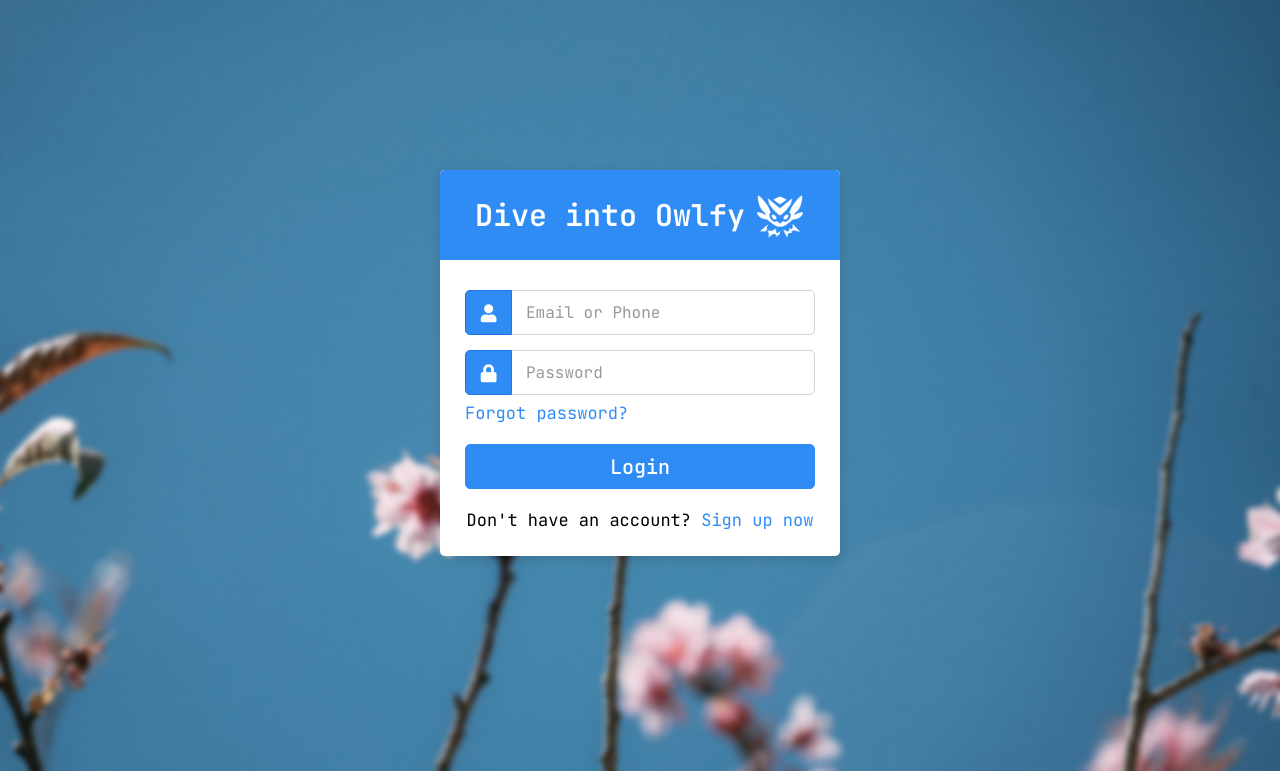
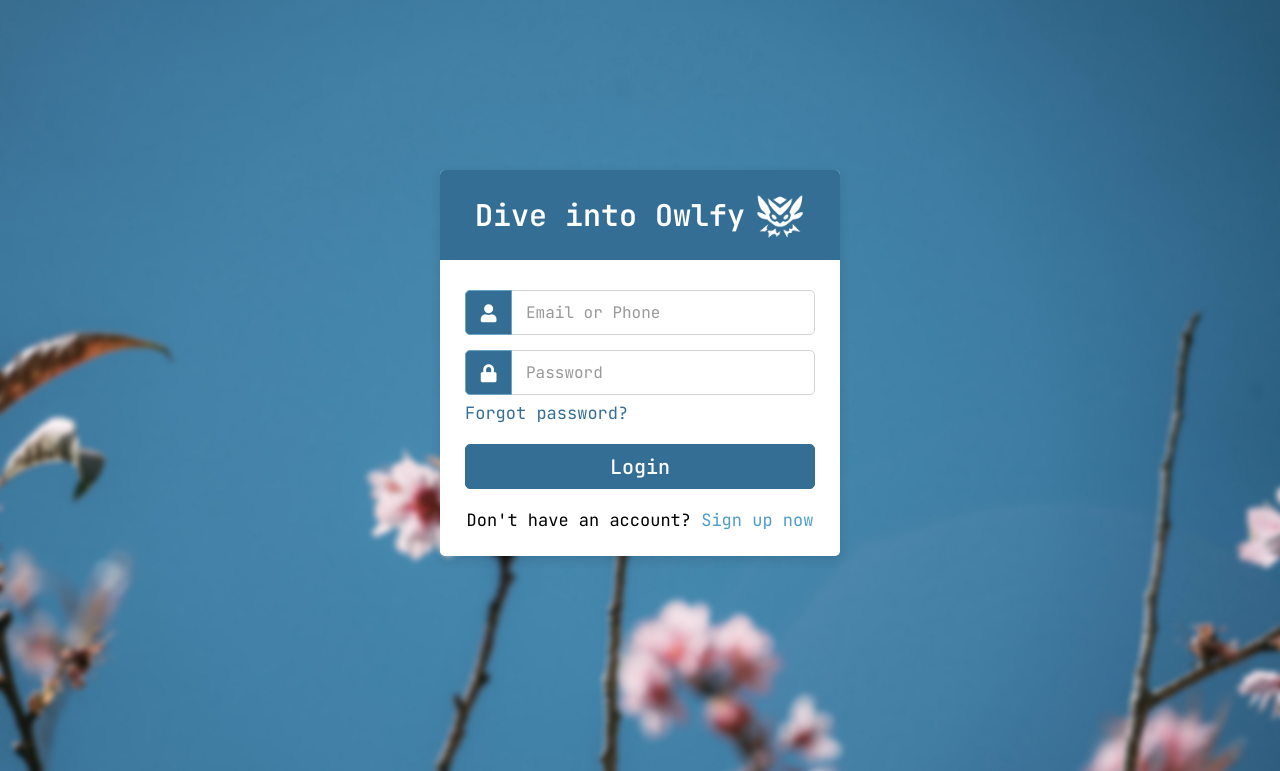
Before and after one commit to daFoggo/Django-Image-Gallery, a Django app: page /login in a window 1280 px wide. Shown: the top 771 px of the page. Run offline with Django 4.2, Linux system fonts and the light colour scheme.

Commit message:
reduce sign up form size. change color pallete of login

```diff
--- a/static/css/login.css
+++ b/static/css/login.css
@@ -38,7 +38,7 @@ input[type="submit"] {
 
 .wrapper .title{
   height: 90px;
-  background: #2f8cf5;
+  background: #356e94;
   border-radius: 5px 5px 0 0;
   color: #fff;
   font-size: 30px;
@@ -70,7 +70,7 @@ input[type="submit"] {
 }
 
 form .row input:focus{
-  border-color: #2f8cf5;
+  border-color: #356e94;
   box-shadow: inset 0px 0px 2px 2px rgba(47,140,245,0.25);
 }
 
@@ -84,8 +84,8 @@ form .row input::placeholder{
   height: 100%;
   color: #fff;
   font-size: 18px;
-  background: #2f8cf5;
-  border: 1px solid #1e75e9;
+  background: #356e94;
+  border: 1px solid #6aa4c6;
   border-radius: 5px 0 0 5px;
   display: flex;
   align-items: center;
@@ -97,7 +97,7 @@ form .row input::placeholder{
 }
 
 .wrapper form .pass a{
-  color: #2f8cf5;
+  color: #356e94;
   font-size: 17px;
   text-decoration: none;
 }
@@ -116,13 +116,13 @@ form .row input::placeholder{
   font-size: 20px;
   font-weight: 500;
   padding-left: 0px;
-  background: #2f8cf5;
-  border: 1px solid #2f8cf5;
+  background: #356e94;
+  border: 1px solid #356e94;
   cursor: pointer;
 }
 
 form .button input:hover{
-  background: #256ec2;
+  background: #4d9ccb;
 }
 
 .a_tag {
@@ -153,7 +153,7 @@ form .button input:hover{
   font-size: 17px;
 }
 .wrapper form .signup-link a{
-  color: #2f8cf5;
+  color: #4d9ccb;
   text-decoration: none;
 }
 form .signup-link a:hover{
```
Also changed, not shown: static/css/signup.css (+5 -3 lines), db.sqlite3.
